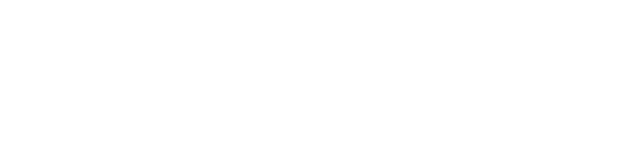
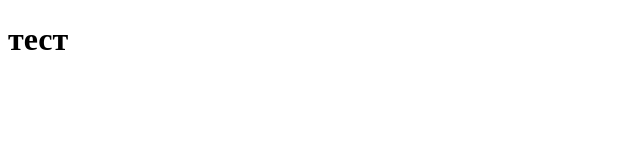
Before and after one commit to igornazar/git-test, a plain HTML site: page index.html in a window 1280 px wide. Shown: the full height of the page, 0-640 px from the left. Drawn offline with Linux system fonts and the light colour scheme.

Commit message:
Second commit

```diff
--- a/css/main.css
+++ b/css/main.css
@@ -1,3 +1,7 @@
 body {
 	background-color: #fff;
 }
+
+h1 {
+	font-size: 30px;
+}
--- a/index.html
+++ b/index.html
@@ -2,11 +2,11 @@
 <html lang="en">
 <head>
 	<meta charset="UTF-8">
-	<title>Document</title>
+	<title>Git start</title>
 </head>
 <body>
 
-
+	<h1>тест</h1>
 
 </body>
 </html>
```
